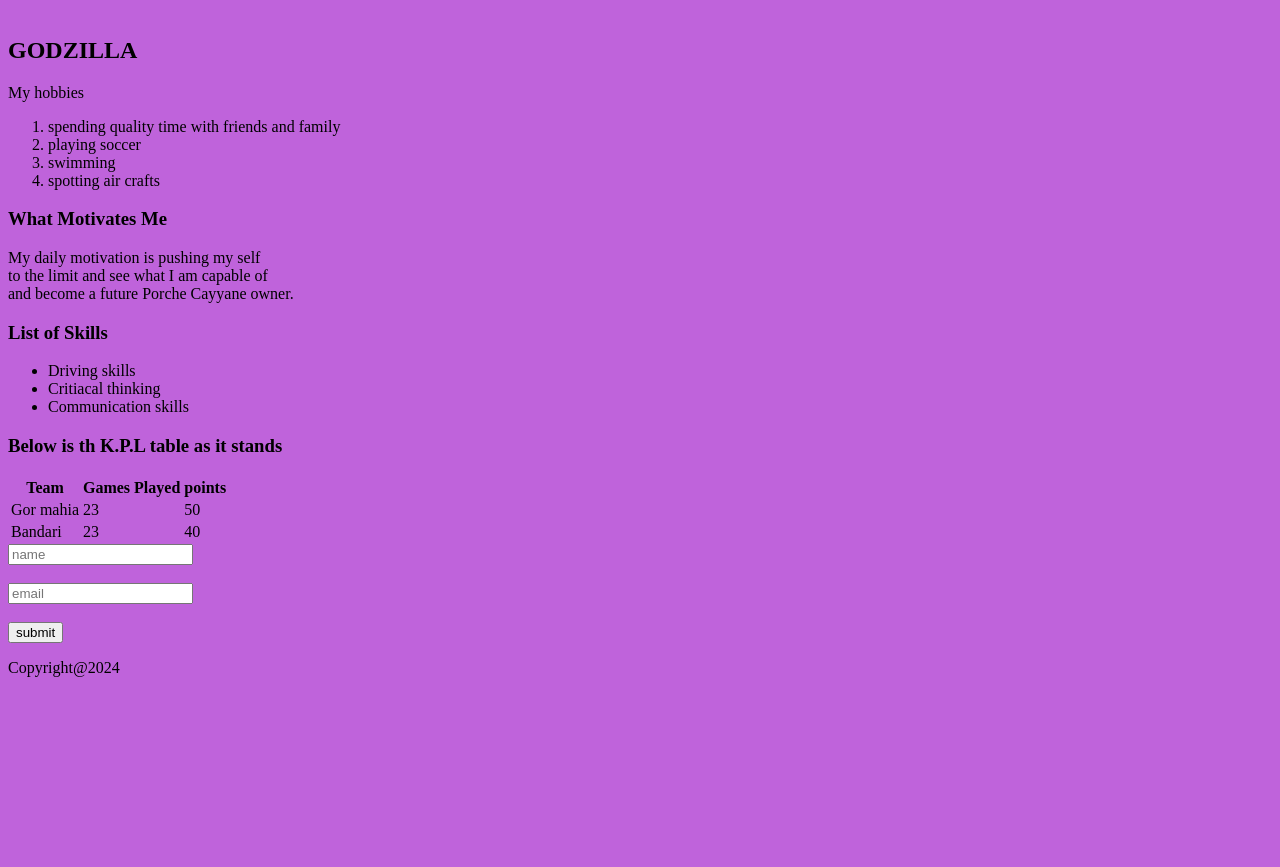
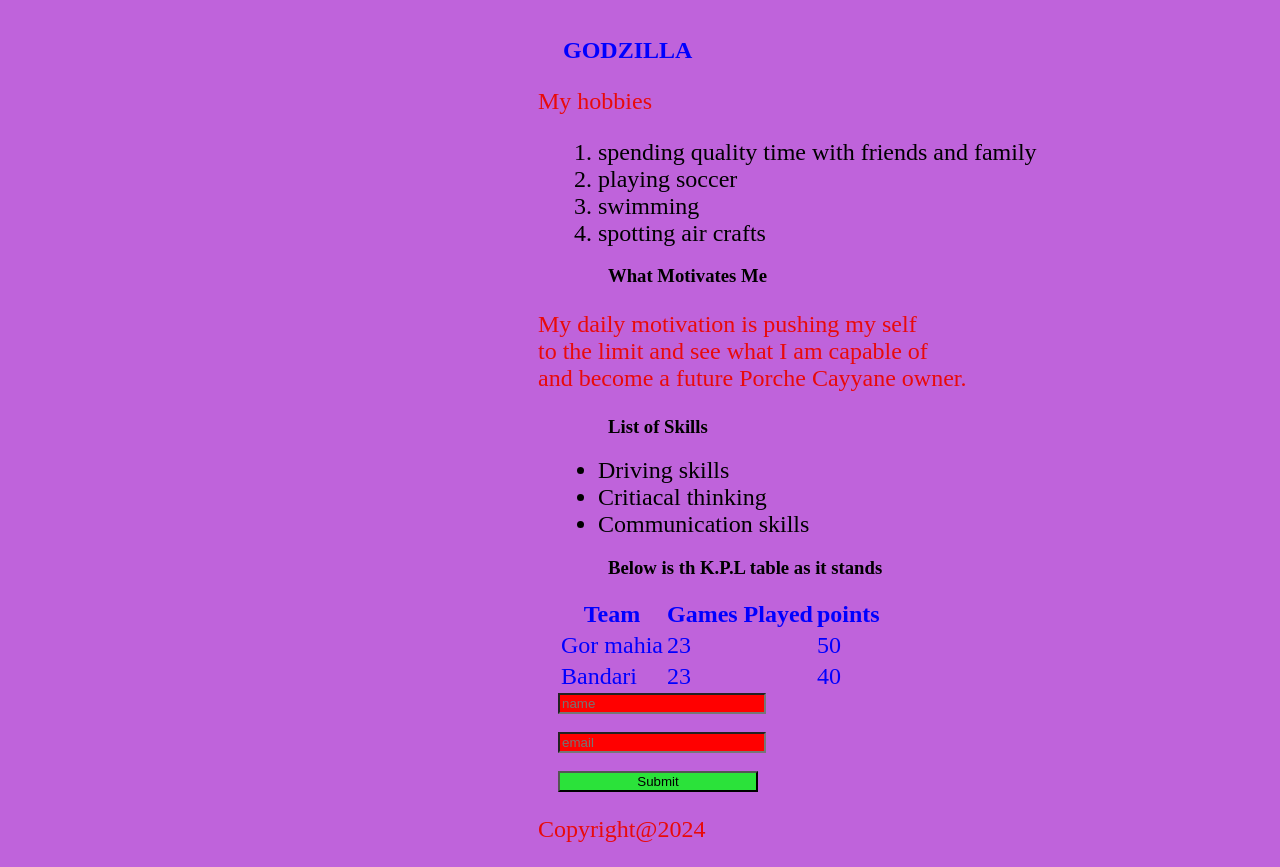
Before and after one commit to babumhenga/HTML-CSS, a plain HTML site: page index.html in a window 1280 px wide. Shown: the part 160-1027 px from the top of the page. Before the commit the page ends 853 px from the top, so only its background shows below. Drawn offline with Linux system fonts and the light colour scheme.

Commit message:
removed an image and added more styling

```diff
--- a/Style.css
+++ b/Style.css
@@ -8,8 +8,39 @@ h1{
 }
 h3{
     font-family: 'Times New Roman', Times, serif;
+    margin-left:600px ;
 }
 span{
     margin-left: 1200px;
 
 }
+h2{
+    color: blue;
+    margin-left: 555px;
+}
+p{
+    color: rgb(233, 10, 10);
+    margin-left:530px;
+    font-size: x-large;
+}
+li{
+    margin-left: 550px;
+    font-family: 'Times New Roman', Times, serif;
+    font-size: x-large;
+}
+table{
+    margin-left: 550px;
+    color: blue;
+    font-size:x-large;
+}
+input{
+    margin-left:550px;
+    background-color:red;
+    width: 200px;
+}
+button{
+    margin-left: 550px;
+    width:200px ;
+    background-color: rgb(43, 226, 58);
+    cursor: pointer;
+}
--- a/index.html
+++ b/index.html
@@ -59,7 +59,7 @@
             <form>
                 <input type="text" placeholder="name"><br><br>
                 <input type="text" placeholder="email"><br><br>
-                <input type="button" value="submit">
+                <button>Submit</button>
             </form>
         <section>
         <!--footer starts here-->
```
